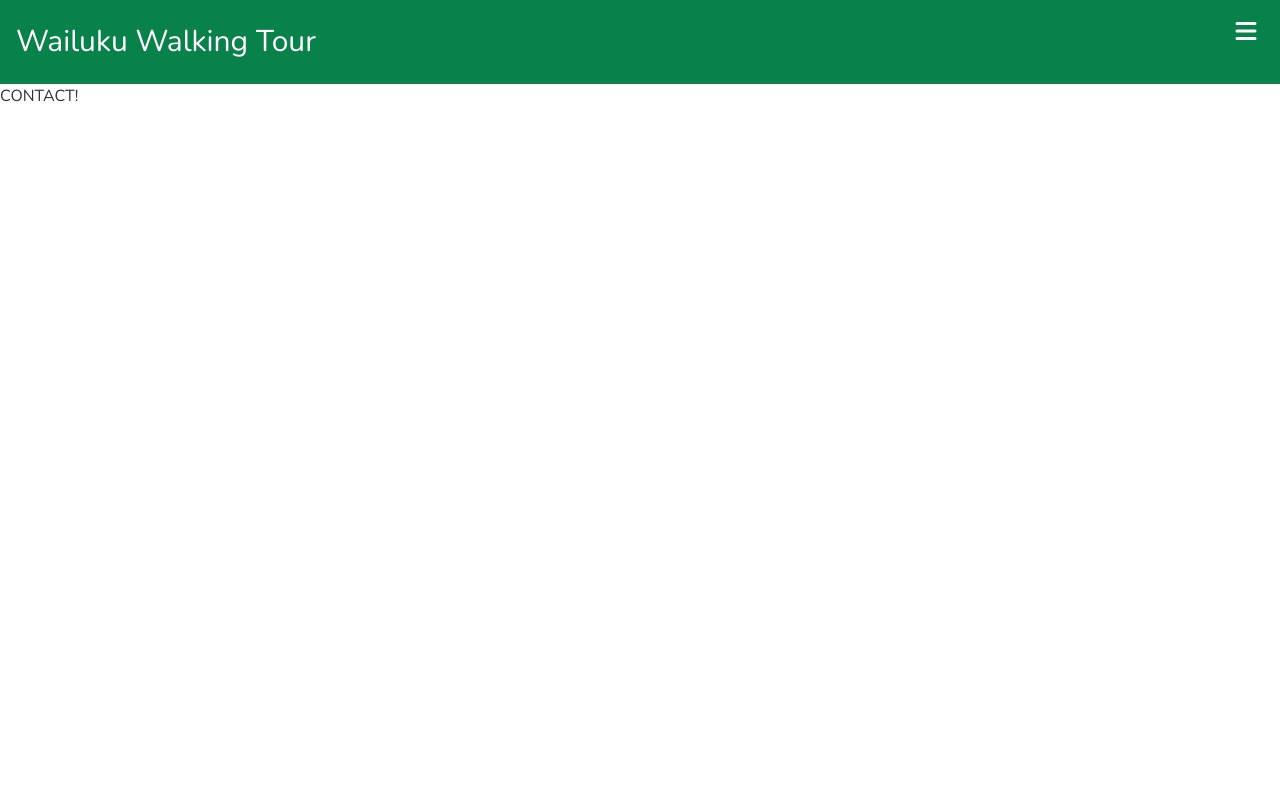
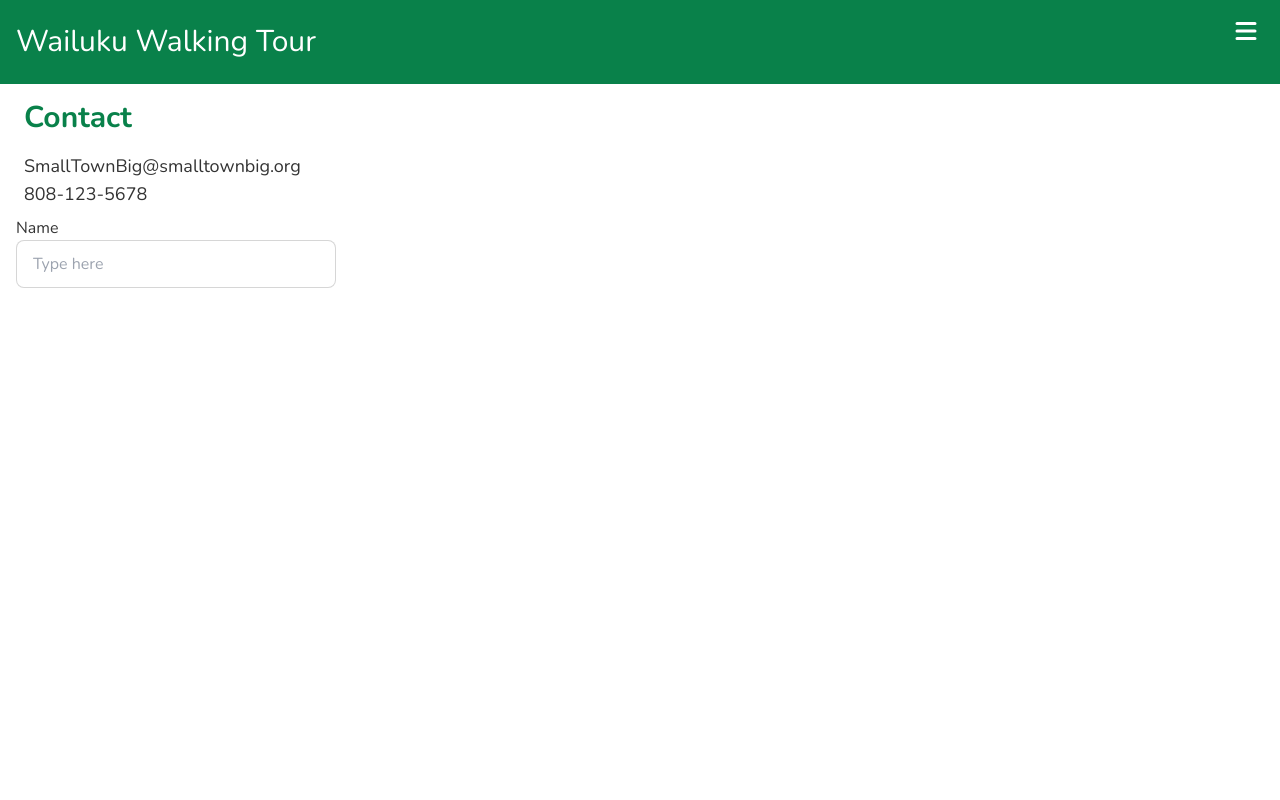
Before and after one commit to JosDaw/wailuku-walking-tour, a Next.js app: page /contact in a window 1280 px wide. Shown: the top 800 px of the page. Built offline with nearby package versions, Linux system fonts and the light colour scheme.

Commit message:
started adding contact@

```diff
--- a/pages/contact.js
+++ b/pages/contact.js
@@ -1,3 +1,22 @@
+import { useState } from "react"
+
 export default function Contact() {
-  return <div>CONTACT!</div>
+  const [name, setName] = useState('')
+  return <div className="px-4">
+      <header className="m-2">
+        <h1 className="text-3xl text-primary font-bold my-4">Contact</h1>
+        <h3 className="text-lg">SmallTownBig@smalltownbig.org</h3>
+        <h3 className="text-lg">808-123-5678</h3>
+      </header>
+      <div>
+
+      <div className="flex flex-col">
+        <label>Name</label>
+        <input type="text" placeholder="Type here" className="input input-bordered w-full max-w-xs" value={name} onChange={()=>{}}/>
+
+      </div>
+
+      </div>
+
+    </div>
 }
```
